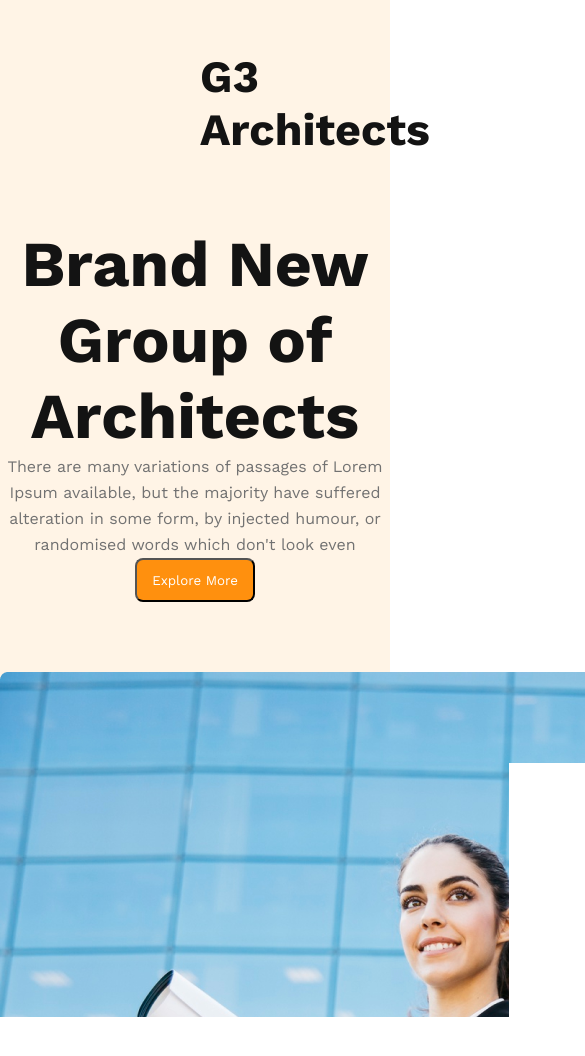
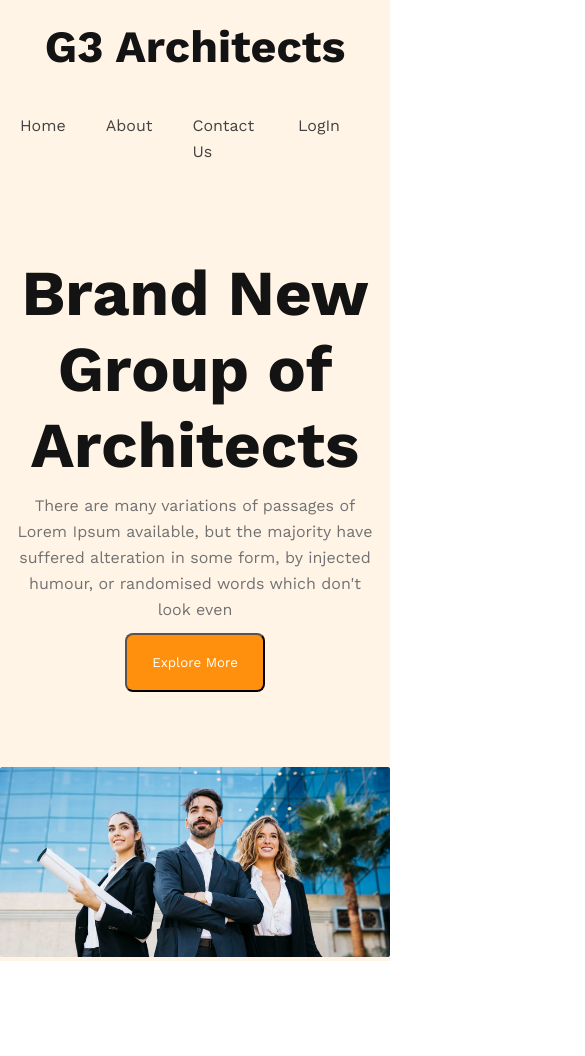
Before and after one commit to Tushar12152/g3-architect, a plain HTML site: page index.html in a window 390 px wide. Shown: the top 1056 px of the page, 585 px wide, since content can reach past the window. After the commit the page ends 961 px from the top, so only its background shows below. Drawn offline with nearby package versions, Linux system fonts and the light colour scheme.

Commit message:
header added with responsive

```diff
--- a/style.css
+++ b/style.css
@@ -3,8 +3,7 @@
 
   /* shared-style */
   .primary-btn{
-    width: 120px;
-    height: 44px;
+    padding:20px 25px;
     flex-shrink: 0;
     border-radius: 8px;
     background: #FF900E;
@@ -43,11 +42,14 @@ header{
     display: flex;
     gap:10px;
     list-style: none;
+    padding:0px 100px;
 
 }
 .nav-links>li{
     margin-right:30px;
+
 }
+
 .nav-links>li>a{
     text-decoration: none;
     color: #424242;
@@ -73,4 +75,54 @@ header{
     font-weight:400rem;
     color:#727272;
     line-height:26px;
+    padding:10px;
 }
+.banner>img{
+    width:80%;
+    margin-top:5px;
+    margin-left:150px;
+
+}
+
+
+
+/* mobile-view */
+@media screen and (max-width:576px) {
+    .banner>img{
+        width: 100%;
+        margin-left:0px;
+
+    }
+    header{
+        padding:0px;
+    }
+    .nav-bar{
+        flex-direction: column;
+    }
+    .nav-title{
+        padding:20px;
+    }
+    .nav-links{
+        padding:20px;
+    }
+
+}
+
+/* tablet-view */
+@media screen and (min-width:576px) and (max-width:960px) {
+    .nav-bar{
+        flex-direction: column;
+    }
+    .nav-title{
+        padding:50px;
+    }
+    .nav-links{
+        padding:50px;
+    }
+
+    .banner>img{
+        width: 100%;
+        margin-left:0px;
+
+    }
+}
```
